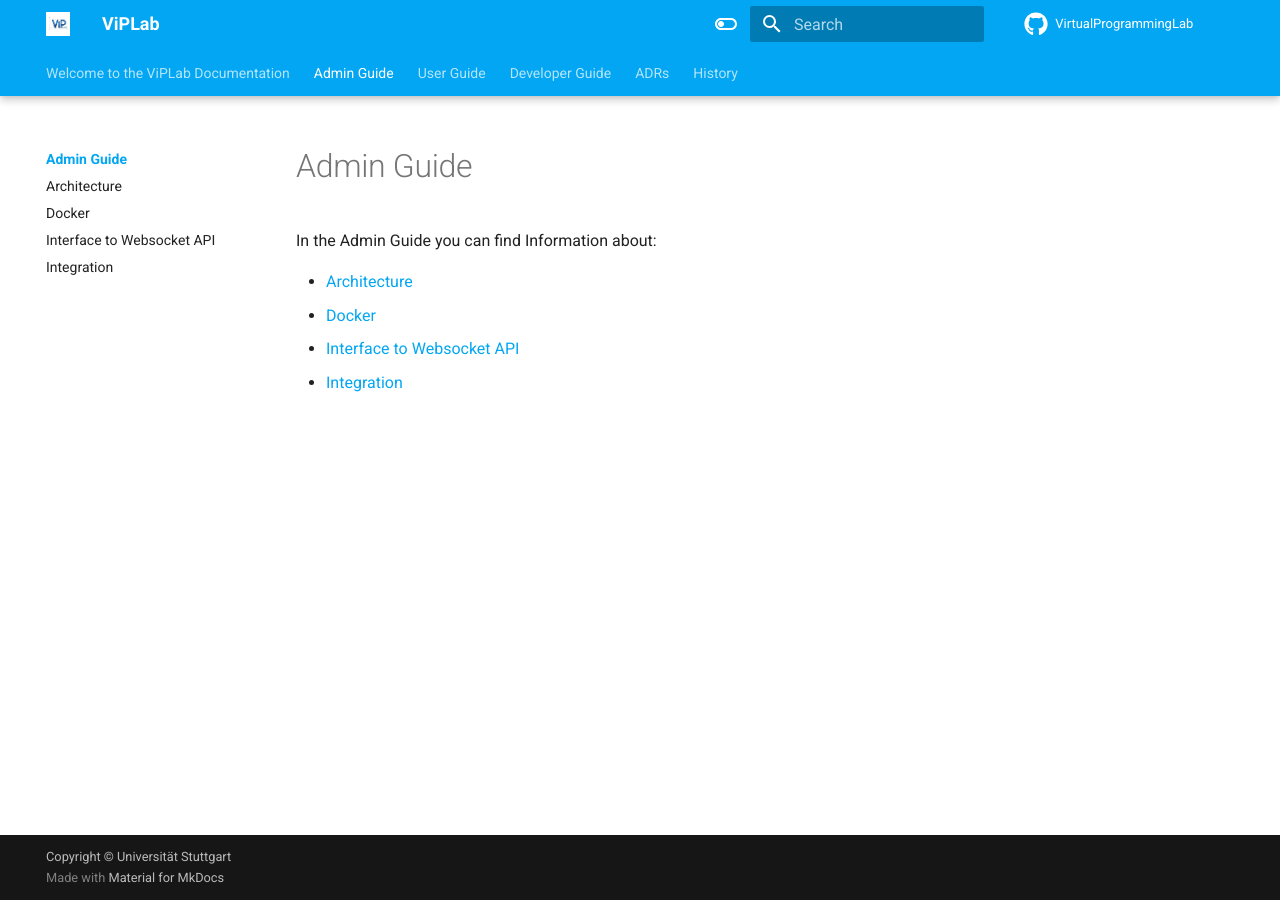
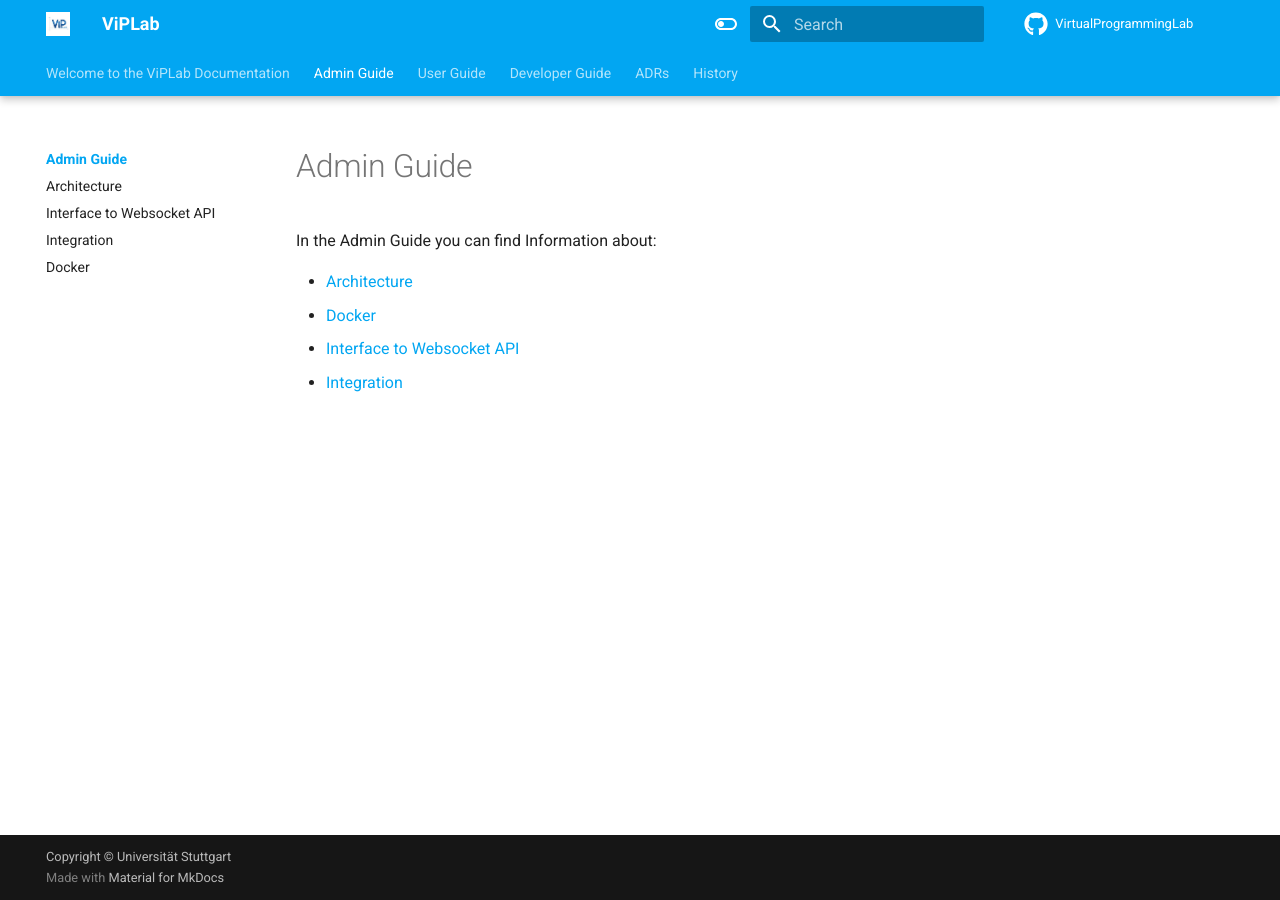
Before and after one commit to katharina-schulze/SusI-Documentation, an MkDocs documentation site: the page built from docs/admin/index.md, in a window 1280 px wide. Built offline with MkDocs 1.6.1 and Material for MkDocs 9.7.7, drawn with Linux system fonts in a browser that asks for light colours.

Commit message:
Restructures Structure of Doku/Navigation

```diff
--- a/mkdocs.yml
+++ b/mkdocs.yml
@@ -48,20 +48,20 @@ nav:
   - Admin Guide:
     - admin/index.md
     - Architecture: admin/architecture.md
-    - Docker: admin/docker.md
     - Interface to Websocket API: admin/interface.md
     - Integration: admin/integration.md
+    - Docker: admin/docker.md
   - User Guide:
     - viplab-frontend/index.md
-    - ViPLab In ILIAS: viplab-frontend/ilias.md
     - Tutorial: viplab-frontend/tutorial.md
     - Frontend: viplab-frontend/frontend.md
+    - ViPLab In ILIAS: viplab-frontend/ilias.md
   - Developer Guide:
     - viplab3.0/index.md
+    - Computation Template: viplab3.0/computation_template.md
+    - Computation Task: viplab3.0/computation_task.md
     - Computation: viplab3.0/computation.md
     - Computation Result: viplab3.0/computation_result.md
-    - Computation Task: viplab3.0/computation_task.md
-    - Computation Template: viplab3.0/computation_template.md
     - System Status: viplab3.0/system_status.md
   - ADRs:
     - adr/index.md
```
